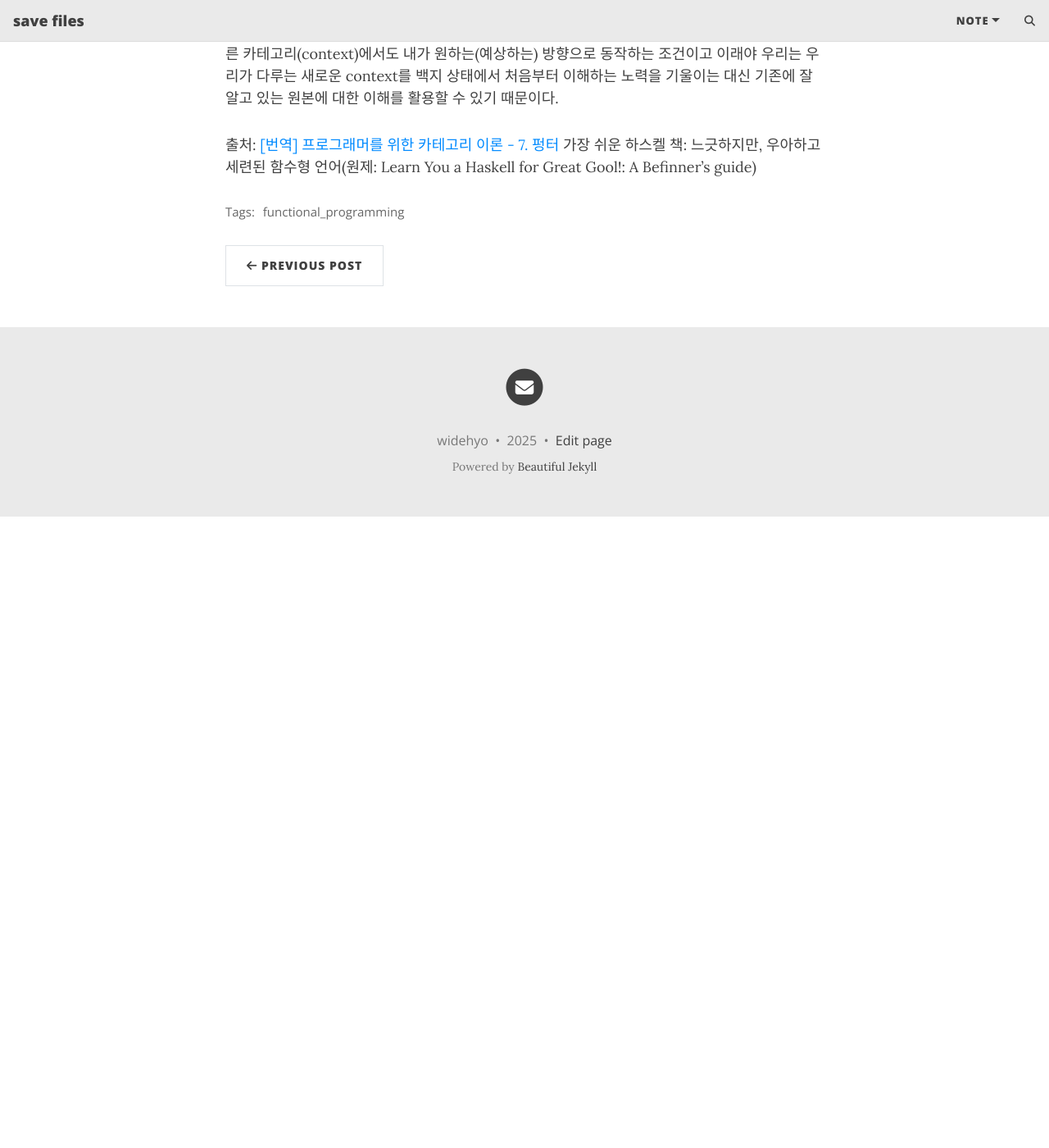
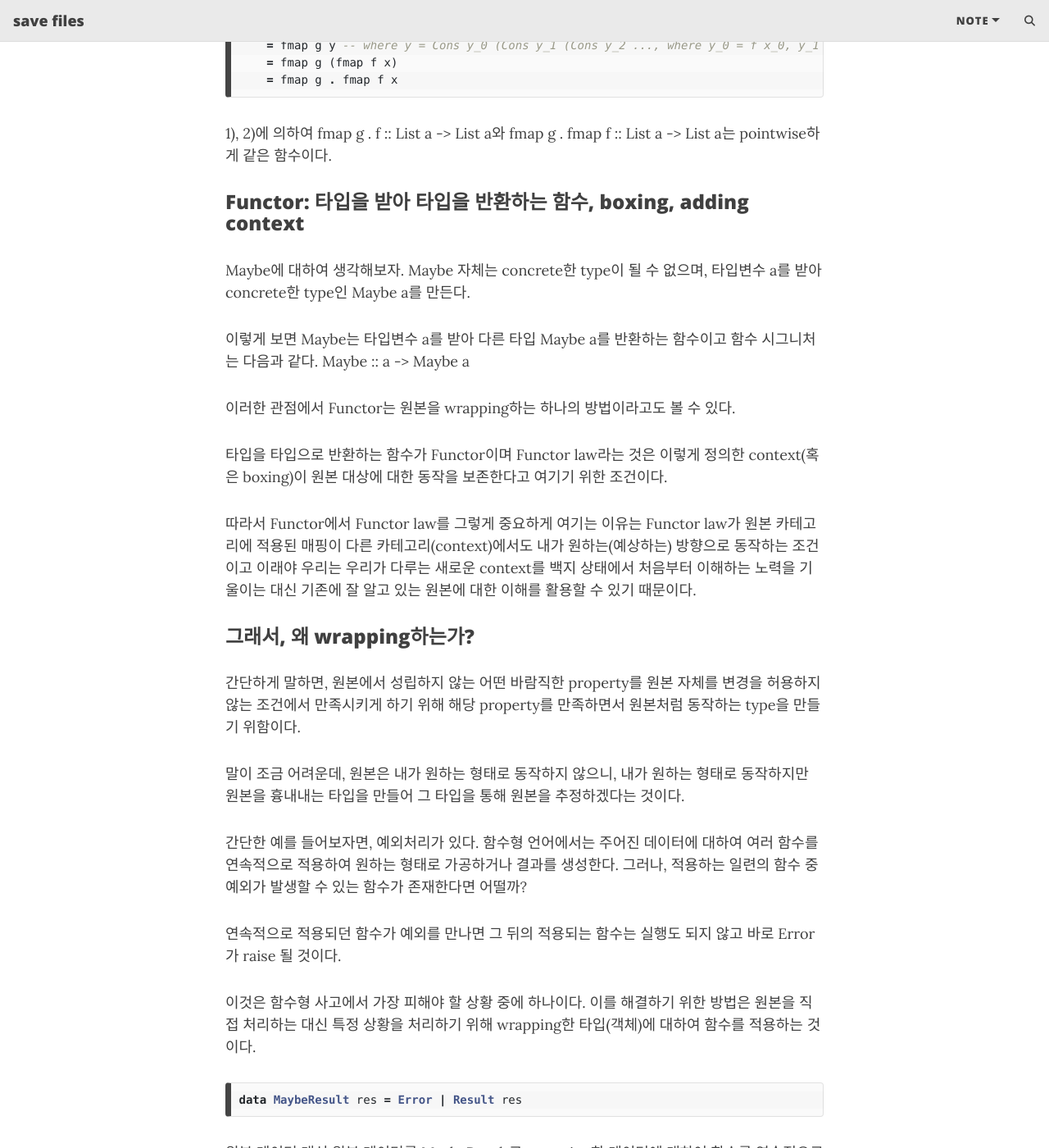
Before and after one commit to widehyo1/widehyo1.github.io, a Jekyll site: the page built from _posts/interest/2025-02-02-understanding_functor.md, in a window 1280 px wide and 1400 px high, scrolled down 6200 px. Shown: the whole window at 82% size. Built offline with Jekyll 4.4.1, drawn with Linux system fonts in a browser that asks for light colours; comment, search, counter and statistics services are not loaded; before the commit the page ends 6830 px from its top, so only the background shows below that; some of the changed text lies outside the part shown.

Commit message:
fix: index, add why wrapping in functor

````diff
--- a/_posts/interest/2025-02-02-understanding_functor.md
+++ b/_posts/interest/2025-02-02-understanding_functor.md
@@ -35,12 +35,14 @@ author: widehyo
 현실의 물리세계와 모니터 안의 세계를 잠시 걷어내고 구조에만 주목하자.
 우리는 잘 알고 있는 대상과 그 대상에 대한 매핑이 있다. 이미 잘 알고 있는 구조를 통하여 다른 구조를 파악하는 것은 인류가 아주 잘 하는 종류의 생각이고 우리는 이러한 생각에 매우 익숙하다(ex. [하스스톤의 전설랭크는] 롤로 치면 챌린저 - 잘 알고 있(다고 가정한)롤의 랭크 시스템을 이용하여 잘 모르는 하스스톤의 랭크 시스템을 이해). 우리는 이것을 통해 다른 컨텍스트에서의 구조를 보존 하고 싶어 한다. 그리고 만약 다른 구조(category D, target context)에서의 동작(a_D, f_D :: a_D -> b_D)이 내가 알고 있는 구조(cateogry C, well known context)에서의 동작(a, f :: a -> b)과 어떤의미에서 동일하게 동작하면(there exists a homomorphism) 우리는 그 구조에 대하여 우리가 알고 있는 매핑과 property를 모두 알 수 있다. 이것이 수학의 강력함이고 어떤 구조가 보존된다는 것만 보장되면 우리는 그 구조에 대한 모든 property를 다른 context에서도 그대로 사용할 수 있다.
 
+
+### Maybe Functor, List Functor
+
 내가 알고 있는 Functor중 그나마 이해도가 있는 것은 Maybe와 List이므로 Maybe와 List에서 이것을 확인해보자.
 Int에서의 +와 *에 대해서는 우리는 충분히 알고 있다. 그리고 이 구조를 Maybe에서도 적용하고 싶다.
 
 그러면 Int(물리적 도구로서의 마우스)와 Maybe Int(모니터 안의 마우스포인터)를 어떤 의미에서 동일하다고 생각하고 그것이 말이 되는지 검증하자.
 
-### Maybe Functor, List Functor
 
 먼저 Int를 어떻게 Maybe Int로 볼 것인지를 결정해야 하고, 이것은 매우 직관적이다.
 1 -> Just 1, 2 -> Just 2, ...
@@ -72,7 +74,7 @@ instance Functor Maybe where
     fmap :: (a -> b) -> a -> Maybe a -> Maybe b
     fmap _ Nothing = Nothing
     fmap f Just x = Just (f x)
-    ```
+```
 
 잘 동작: 아래의 Claim1과 Claim2가 성립한다.
 주어진 일반함수 f에 대한 id를 maybe에서의 id인 id_maybe와 일반 값에서의 id로 구분하여 표기하자.
@@ -96,7 +98,7 @@ fmap id와 id_maybe가 Maybe a 타입의 같은 입력일 때 같은 결과를
 fmap id Nothing
     = Nothing -- by the definition of fmap, fmap _ Nothing = Nothing
     = id_maybe Nothing -- by the definition of id_maybe
-    ```
+```
 
 2) Just인 경우
 ```hs
@@ -104,7 +106,7 @@ fmap id Just x
     = Just (id x) -- by the definition of fmap
     = Just x -- by the definition of id
     = id_maybe Just x -- by the definition of id_maybe
-    ```
+```
 
 1)과 2)의 첫 번째 식에서 fmap id 부분만 따로 떼어 놓고 보면 마지막 식의 id_maybe와 pointwise하게 같은 함수임을 알 수 있다.
 
@@ -125,7 +127,7 @@ fmap (g . f) Nothing
     = fmap g (fmap f Nothing) -- Nothing = fmap f Nothing
     = fmap g . fmap f Nothing
     = (fmap g . fmap f) Nothing
-    ```
+```
 
 2) Just인 경우
 ```hs
@@ -136,7 +138,7 @@ fmap (g . f) Just x
     = fmap g (fmap f Just x) -- by Just (f x) = fmap f Just x
     = fmap g . fram f Just x -- by the definition of composition, g (f x) = g . f x
     = (fmap g . fram f) Just x
-    ```
+```
 
 1), 2)에 의하여 fmap (g . f)는 fmap g . fmap f 와 pointwise하게 같은 함수이다.
 
@@ -150,7 +152,7 @@ instance Functor List where
     fmap :: (a -> b) -> a -> List a -> List b
     fmap _ Nil = Nil
     fmap f (Cons head tail) = (Cons f head) fmap f tail
-    ```
+```
 
 여기서 tail은 List a 타입이다.
 
@@ -178,7 +180,7 @@ Claim1) fmap id = id_List
 fmap id Nil
     = Nil -- by the definition of fmap, fmap _ Nil = Nil
     = id_List Nil -- by the definition of id_List
-    ```
+```
 
 2) x = Cons head tail인 경우
 Cons head tail은 다음과 같이 쓸 수 있다.
@@ -188,7 +190,7 @@ Cons head (Cons head_1 (Cons head_2 (Cons head_3 ...
 x = Cons head tail
   = Cons x_0 tail
   = Cons x_0 (Cons x_1 (Cons x_2 ...
-  ```
+```
 
 ```hs
 fmap id Cons x_0 tail
@@ -201,7 +203,7 @@ fmap id Cons x_0 tail
     = Cons x_0 (Cons x_1 (Cons x_2 ...
     = x -- 약속한 표기에 의하여
     = id_List x -- by the definition of id_List
-    ```
+```
 
 1), 2)에 의하여 fmap id :: List a -> List a는 id_List :: List a -> List a와 pointwise하게 같다.
 
@@ -238,14 +240,66 @@ fmap g . f Cons x_0 tail
 
 ### Functor: 타입을 받아 타입을 반환하는 함수, boxing, adding context
 
-Maybe에 대하여 생각해보자. Maybe 자체는 concrete한 type이 될 수 없으며, 타입변수 a를 받아 concrete한
-type인 Maybe a를 만든다.
+Maybe에 대하여 생각해보자. Maybe 자체는 concrete한 type이 될 수 없으며, 타입변수 a를 받아 concrete한 type인 Maybe a를 만든다.
 
-이렇게 보면 Maybe는 타입변수 a를 받아 다른 타입 Maybe a를 반환하는 함수이고 함수 시그니처는 다음과 같다
+이렇게 보면 Maybe는 타입변수 a를 받아 다른 타입 Maybe a를 반환하는 함수이고 함수 시그니처는 다음과 같다.
 Maybe :: a -> Maybe a
 
-타입을 타입으로 반환하는 함수가 Functor이며 Functor law라는 것은 이렇게 정의한 context(혹은 boxing)이 원본 대상에 대한 동작을 보존한다고 여기기 위한 조건이다. 따라서 Functor에서 Functor law를 그렇게 중요하게 여기는 이유는 Functor law가 원본 카테고리에 적용된 매핑이 다른 카테고리(context)에서도 내가 원하는(예상하는) 방향으로 동작하는 조건이고 이래야 우리는 우리가 다루는 새로운 context를 백지 상태에서 처음부터 이해하는 노력을 기울이는 대신 기존에 잘 알고 있는 원본에 대한 이해를 활용할 수 있기 때문이다.
+이러한 관점에서 Functor는 원본을 wrapping하는 하나의 방법이라고도 볼 수 있다.
 
+타입을 타입으로 반환하는 함수가 Functor이며 Functor law라는 것은 이렇게 정의한 context(혹은 boxing)이 원본 대상에 대한 동작을 보존한다고 여기기 위한 조건이다.
+
+따라서 Functor에서 Functor law를 그렇게 중요하게 여기는 이유는 Functor law가 원본 카테고리에 적용된 매핑이 다른 카테고리(context)에서도 내가 원하는(예상하는) 방향으로 동작하는 조건이고 이래야 우리는 우리가 다루는 새로운 context를 백지 상태에서 처음부터 이해하는 노력을 기울이는 대신 기존에 잘 알고 있는 원본에 대한 이해를 활용할 수 있기 때문이다.
+
+
+### 그래서, 왜 wrapping하는가?
+
+간단하게 말하면, 원본에서 성립하지 않는 어떤 바람직한 property를 원본 자체를 변경을 허용하지 않는 조건에서 만족시키게 하기 위해 해당 property를 만족하면서 원본처럼 동작하는 type을 만들기 위함이다.
+
+말이 조금 어려운데, 원본은 내가 원하는 형태로 동작하지 않으니, 내가 원하는 형태로 동작하지만 원본을 흉내내는 타입을 만들어 그 타입을 통해 원본을 추정하겠다는 것이다.
+
+간단한 예를 들어보자면, 예외처리가 있다. 함수형 언어에서는 주어진 데이터에 대하여 여러 함수를 연속적으로 적용하여 원하는 형태로 가공하거나 결과를 생성한다.
+그러나, 적용하는 일련의 함수 중 예외가 발생할 수 있는 함수가 존재한다면 어떨까?
+
+연속적으로 적용되던 함수가 예외를 만나면 그 뒤의 적용되는 함수는 실행도 되지 않고 바로 Error가 raise 될 것이다.
+
+이것은 함수형 사고에서 가장 피해야 할 상황 중에 하나이다.
+이를 해결하기 위한 방법은 원본을 직접 처리하는 대신 특정 상황을 처리하기 위해 wrapping한 타입(객체)에 대하여 함수를 적용하는 것이다.
+
+```hs
+data MaybeResult res = Error | Result res
+```
+
+원본 데이터 대신 원본 데이터를 MaybeResult로 wrapping한 데이터에 대하여 함수를 연속적으로 적용하고, 예외 발생시 Error를 반환하도록 하자.
+
+아래와 같이 처리하면 일련의 함수를 적용하면서도 예외가 발생하지 않도록 처리할 수 있다.
+아이디어는 간단한데, 예외 발생시 Exception을 throw하는 것이 아니라, Error객체를 반환하고 이후 적용되는 일련의 함수는 모두 Error를 그대로 반환하도록 하는 것이다.
+
+예외가 객체로 감싸져 표면에 드러나지 않기 때문에 safe하게 일련의 함수를 적용할 수 있다.
+
+```hs
+f :: MaybeResult -> MaybeResult
+f Error = Error
+f Result res = Result (f res)
+```
+
+혹은 여기서 더 나아가서, 다음과 같은 객체로 wrapping하면 예외 발생여부 뿐 아니라 예외 발생시 에러 메시지에 대한 정보를 추가적으로 줄 수도 있다.
+
+```hs
+data Either a b = Left a | Right b
+-- or
+data EitherResult errMsg res = Error errMsg | Result res
+```
+
+이때 적용되는 일련의 함수는 다음과 같다.
+
+```hs
+f :: EitherResult -> EitherResult
+f Error errMsg = Error errMsg
+f Result res = Result (f res)
+```
+
+위의 예시는 원하는 property로 일련된 함수의 적용에 대한 safety를 채택한 예시이며, 이 외에도 원본에 대한 다른 property를 추가하기 위해서는 그에 따른 적절한 type을 생성하여 처리하면 된다.
 
 출처:
 [[번역] 프로그래머를 위한 카테고리 이론 - 7. 펑터](https://evan-moon.github.io/2024/03/15/category-theory-for-programmers-7-functors/)
--- a/index.html
+++ b/index.html
@@ -1,5 +1,5 @@
 ---
 layout: home
-title: save files
-subtitle: 선택지가 주어질 때마다 게임처럼 save를 할 수 있으면 좋겠지만, 현실은 그렇지 않다. 최선은 스크린 샷을 저장하는 것. 이 공간은 현재의 내가 어떤 생각을 하고 있는지 스크린 샷을 남기는 공간이다. 그리고 모든 생각은 변할 것이다.
+title: save file storage
+subtitle: 선택지가 주어질 때마다 게임처럼 save를 할 수 있으면 좋겠지만, 현실은 그렇지 않다. 최선은 스크린 샷을 저장하는 것. 생각의 스크린샷 저장소
 ---
````
Also changed, not shown: _posts/thoughts/2025-02-01-thoughts.md (+2 -0 lines).
